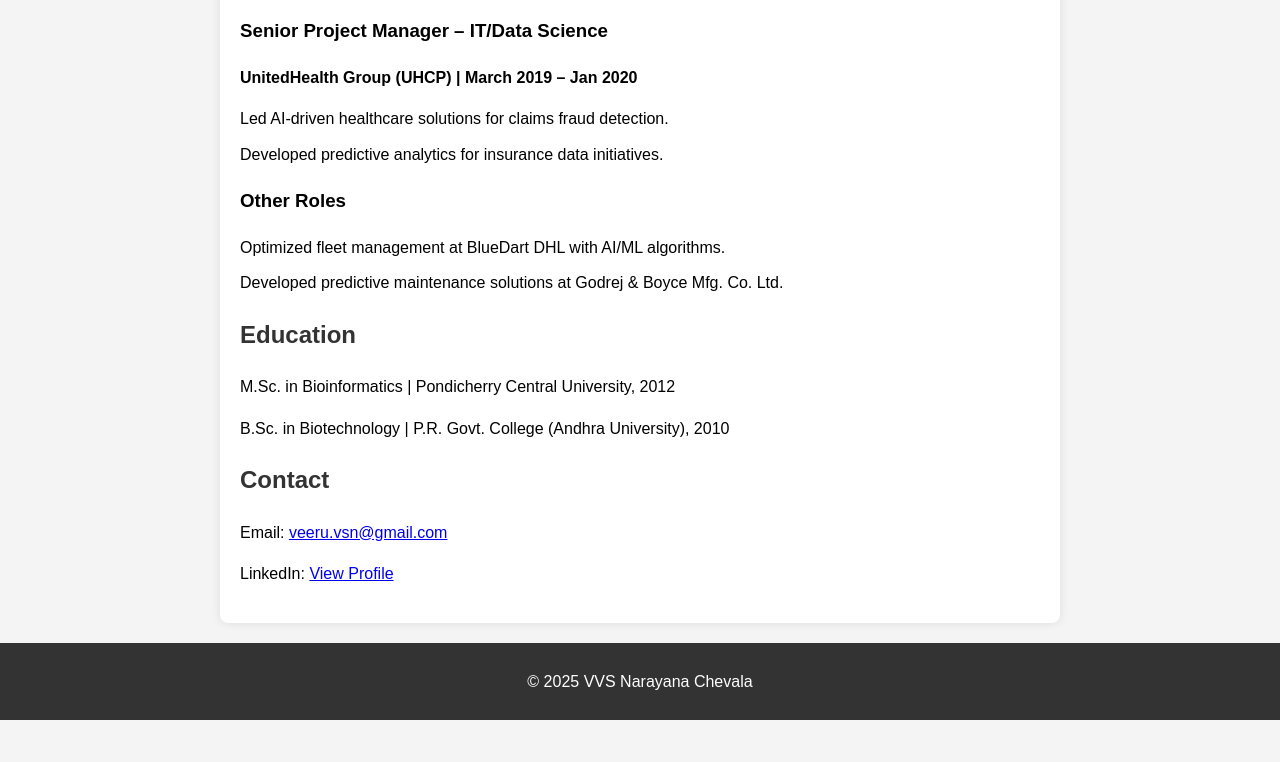
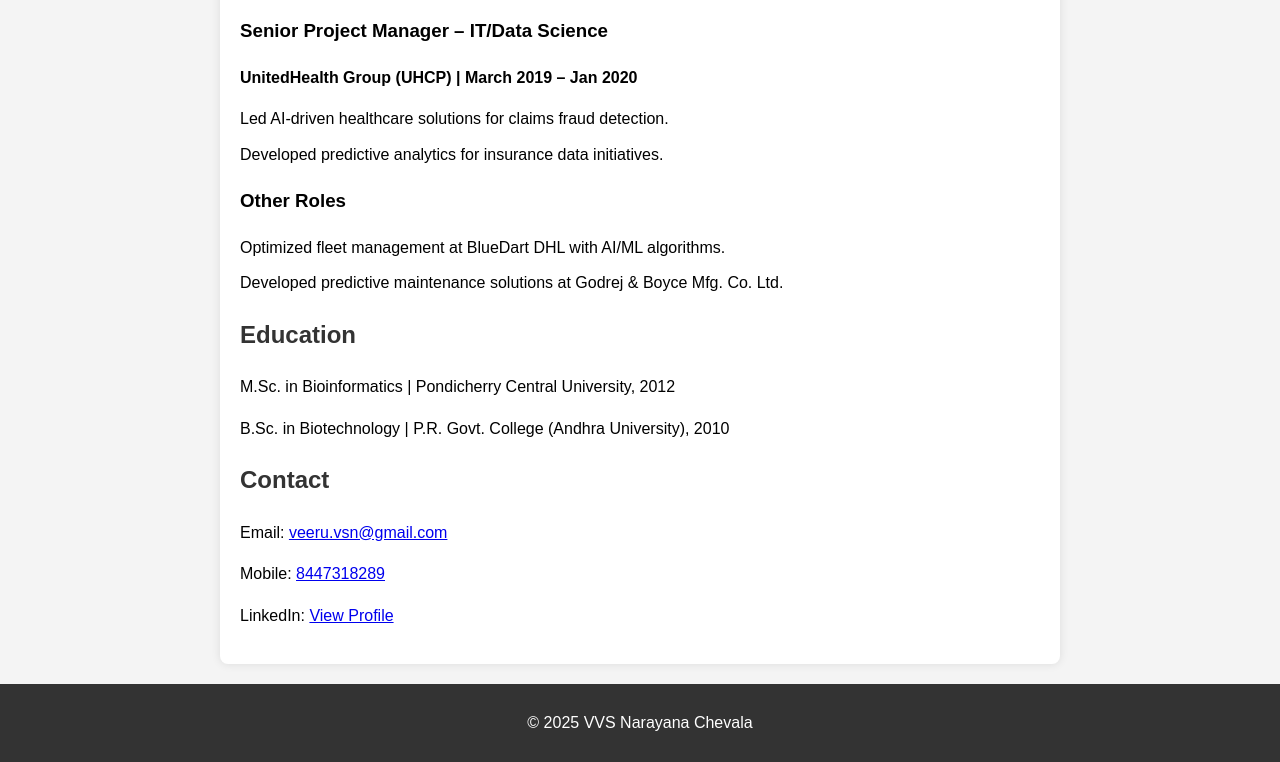
Before and after one commit to VVSNarayanaChevala/contactqr, a plain HTML site: page index.html in a window 1280 px wide. Shown: the part 1118-1880 px from the top of the page. Before the commit the page ends 1838 px from the top, so only its background shows below. Drawn offline with Linux system fonts and the light colour scheme.

Commit message:
Update index.html

```diff
--- a/index.html
+++ b/index.html
@@ -120,6 +120,7 @@
         <section>
             <h2>Contact</h2>
             <p>Email: <a href="mailto:veeru.vsn@gmail.com">veeru.vsn@gmail.com</a></p>
+            <p>Mobile: <a href="mobile:8447318289">8447318289</a></p>
             <p>LinkedIn: <a href="https://www.linkedin.com/in/vvsnarayanachevala/" target="_blank">View Profile</a></p>
         </section>
     </div>
```
